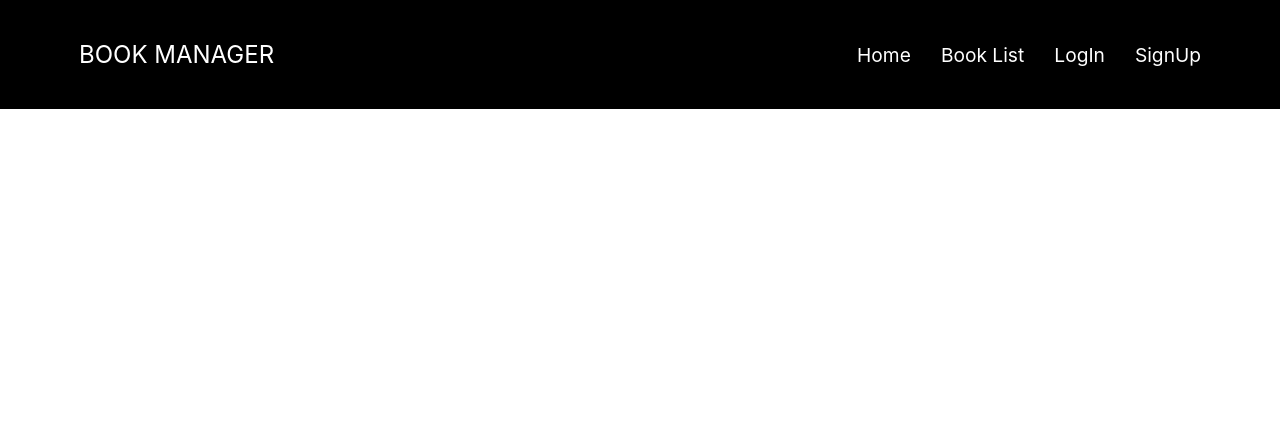
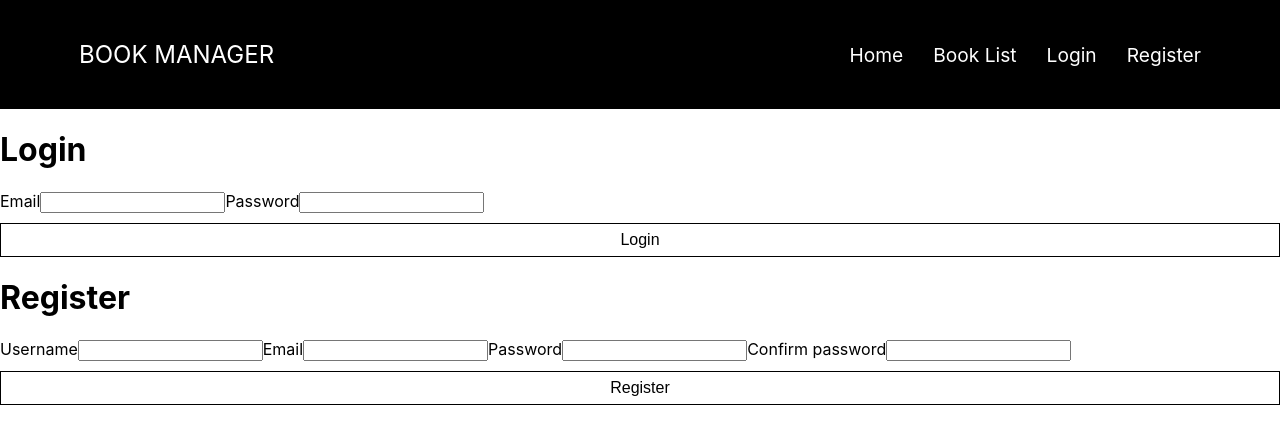
Before and after one commit to LeonardoTononi/Book-manager, a React (Create React App) app: page /signIn-and-signUp in a window 1280 px wide. Shown: the top 444 px of the page. Built offline with nearby package versions, Linux system fonts and the light colour scheme.

Commit message:
Addes sign in and sign up components and pages

```diff
--- a/src/App.js
+++ b/src/App.js
@@ -7,6 +7,7 @@ import Homepage from './pages/Homepage/homepage.component'
 import AddBook from './components/Add-book/add-book.component'
 import BooksLibrary from './pages/Books-library/books-library.component'
 import Navbar from './components/Navbar/navbar.component'
+import SignInAndSignUp from './pages/Sign-in-and-sign-up/sign-in-and-sign-up.component';
 
 class App extends Component  {
   constructor(props) {
@@ -46,6 +47,7 @@ class App extends Component  {
           <Route exact path='/' render={() => <Homepage addBook={this.addBook} />}  />
           <Route path='/add-new-book' render={() => <AddBook addBook={this.addBook} />}  />
           <Route path='/books-list' render={() => <BooksLibrary books={this.state.books} deleteBook={this.deleteBook} />} />
+          <Route path='/signIn-and-signUp' render={()=> <SignInAndSignUp />} />
        </div>
      </BrowserRouter>
     );
--- a/src/components/Navbar/navbar.component.jsx
+++ b/src/components/Navbar/navbar.component.jsx
@@ -10,8 +10,8 @@ const Navbar = () => {
       <ul className="navbar">
         <li><Link to="/">Home</Link></li>
         <li><Link to="/books-list">Book List</Link></li>
-        <li className="login">LogIn</li>
-        <li className="signup">SignUp</li>
+        <li className="login"><Link to="/signIn-and-signUp">Login</Link></li>
+        <li className="signup"><Link to="/signIn-and-signUp">Register</Link></li>
         <li className="logout">LogOut</li>
       </ul>
     </div>
--- /dev/null
+++ b/src/components/Sign-in/sign-in.component.jsx
@@ -0,0 +1,33 @@
+import React, { Component } from 'react';
+
+import './sign-in.styles.scss'
+
+import Button from '../Button/button.component'
+
+class SignIn extends Component {
+  constructor() {
+    super();
+
+    this.state = {
+      email: '',
+      password: ''
+    }
+}
+
+  render() {
+    return (
+      <div className="sign-in">
+        <h1>Login</h1>
+        <form>
+          <label htmlFor="email">Email</label>
+          <input type="email" id="email" className />
+          <label htmlFor="password">Password</label>
+          <input type="password" id="password" />
+          <Button props="Login"/>
+        </form>
+      </div>
+    )
+  }
+}
+
+export default SignIn
--- /dev/null
+++ b/src/components/Sign-up/sign-up.component.jsx
@@ -0,0 +1,38 @@
+import React, { Component } from 'react';
+
+import './sign-up.styles.scss'
+
+import Button from '../Button/button.component'
+
+class SignUp extends Component  {
+  constructor() {
+    super();
+
+    this.state = {
+      displayName: '',
+      email: '',
+      password: '',
+      confirmPassword: ''
+    }
+  }
+  render() {
+    return (
+      <div className="sign-up">
+        <h1>Register</h1>
+        <form>
+          <label htmlFor="username">Username</label>
+          <input type="text" id="username" name="username"/>
+          <label htmlFor="email">Email</label>
+          <input type="email" id="email" name="email" />
+          <label htmlFor="password">Password</label>
+          <input type="password" id="password" name="password"/>
+          <label htmlFor="confirmPassword">Confirm password</label>
+          <input type="password" id="confirmPassword" name="confirmPassword"/>
+          <Button props="Register" />
+        </form>
+      </div>
+    )
+  }
+}
+
+export default SignUp
--- /dev/null
+++ b/src/pages/Sign-in-and-sign-up/sign-in-and-sign-up.component.jsx
@@ -0,0 +1,17 @@
+import React from 'react'
+
+import './sign-in-and-sign-up.styles.scss'
+
+import SignIn from '../../components/Sign-in/sign-in.component'
+import SignUp from '../../components/Sign-up/sign-up.component'
+
+const SignInAndSignUp = () => {
+  return (
+    <div className="sign-container">
+      <SignIn></SignIn>
+      <SignUp></SignUp>
+    </div>
+  )
+}
+
+export default SignInAndSignUp
```
Also changed, not shown: src/components/Sign-in/sign-in.styles.scss (added), src/components/Sign-up/sign-up.styles.scss (added), src/pages/Sign-in-and-sign-up/sign-in-and-sign-up.styles.scss (added).
